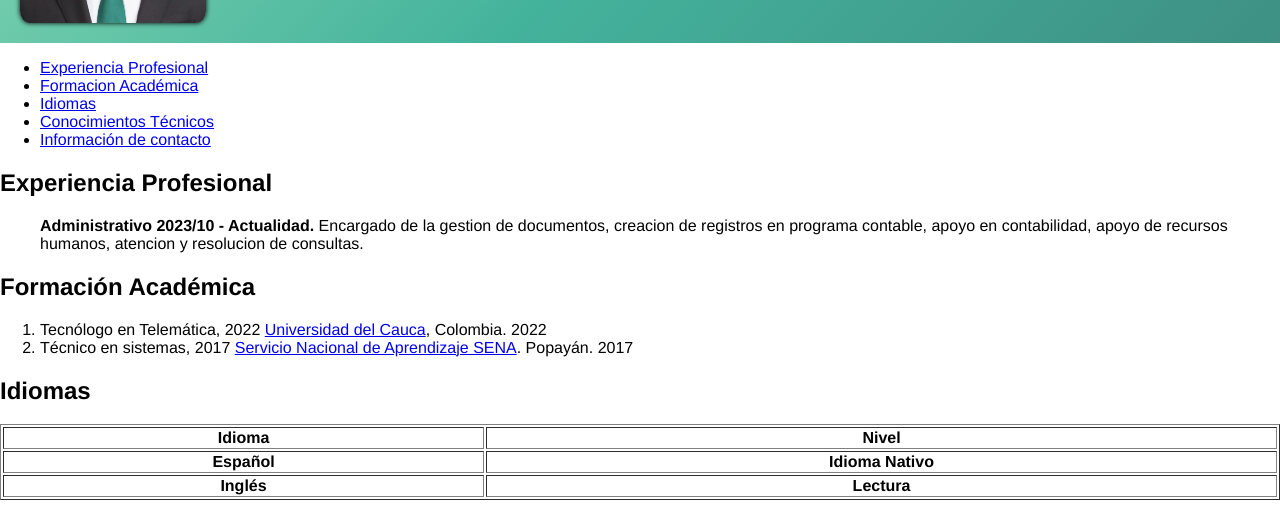
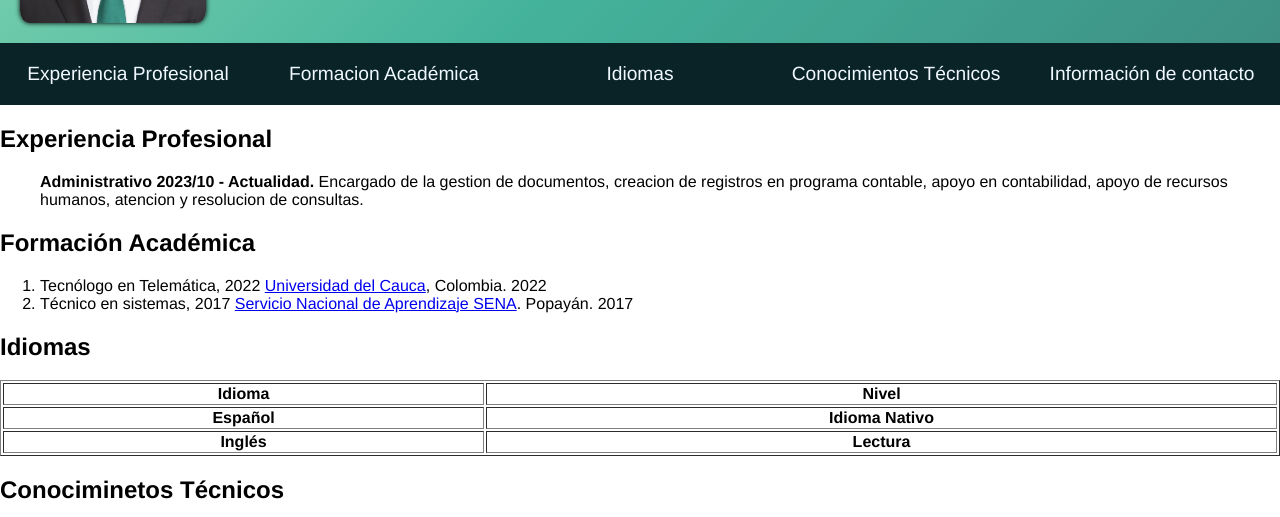
Before and after one commit to IvanBuitronV/ttech-repo01, a plain HTML site: page index.html in a window 1280 px wide. Shown: the part 245-762 px from the top of the page. Drawn offline with Linux system fonts and the light colour scheme.

Commit message:
Estilo para el menu y correccion de Inf contacto

```diff
--- a/index.html
+++ b/index.html
@@ -19,7 +19,7 @@
 
 
     <nav>
-        <ul>
+        <ul class = "menu">
             <li><a href="#experiencia">Experiencia Profesional</a></li>
             <li><a href="#formacion">Formacion Académica</a></li>
             <li><a href="#idiomas">Idiomas</a></li>
@@ -96,6 +96,7 @@
         </table>
     </section>
 
+    <section id="contacto">
     <h2>Información de Contacto</h2>
     <form>
         <label for="celular"> Teléfono Celular:</label><br>
@@ -110,6 +111,7 @@
         <input type="reset" value="Borrar">
         <input type="submit" value="Enviar">
     </form>
+    </section>
 
 </body>
 </html>
--- a/style.css
+++ b/style.css
@@ -9,14 +9,38 @@ heard{
     padding: 20px;
     align-items: center;/*Alinea en el eje vertical en el centro*/
 }
-
 img {
     border-radius: 5%;
     margin-right: 20px;
     box-shadow: 0 0 5px;
 }
-
 a1{
     color: black;
     font-weight: 600;
 }
+.menu{
+    list-style: none;
+    display: grid;/*Alineacion automatica*/
+    grid-template-columns: repeat(auto-fit, minmax(200px, 1fr));/*Hace que los bloque se adapten automaticamente*/
+    padding: 0;
+    background: #092327;
+    margin: auto;
+    width: 100vm;
+}
+
+.menu li a {
+    text-decoration: none;
+    color: aliceblue;
+    padding: 20px;
+    display: block;
+    font-size: 1.5vw;
+
+}
+
+.menu li {
+    display: inline-block;
+    text-align: center;
+}
+ .menu li a:hover{
+    background-color:rgb(68, 179, 156) ;
+ }
```
